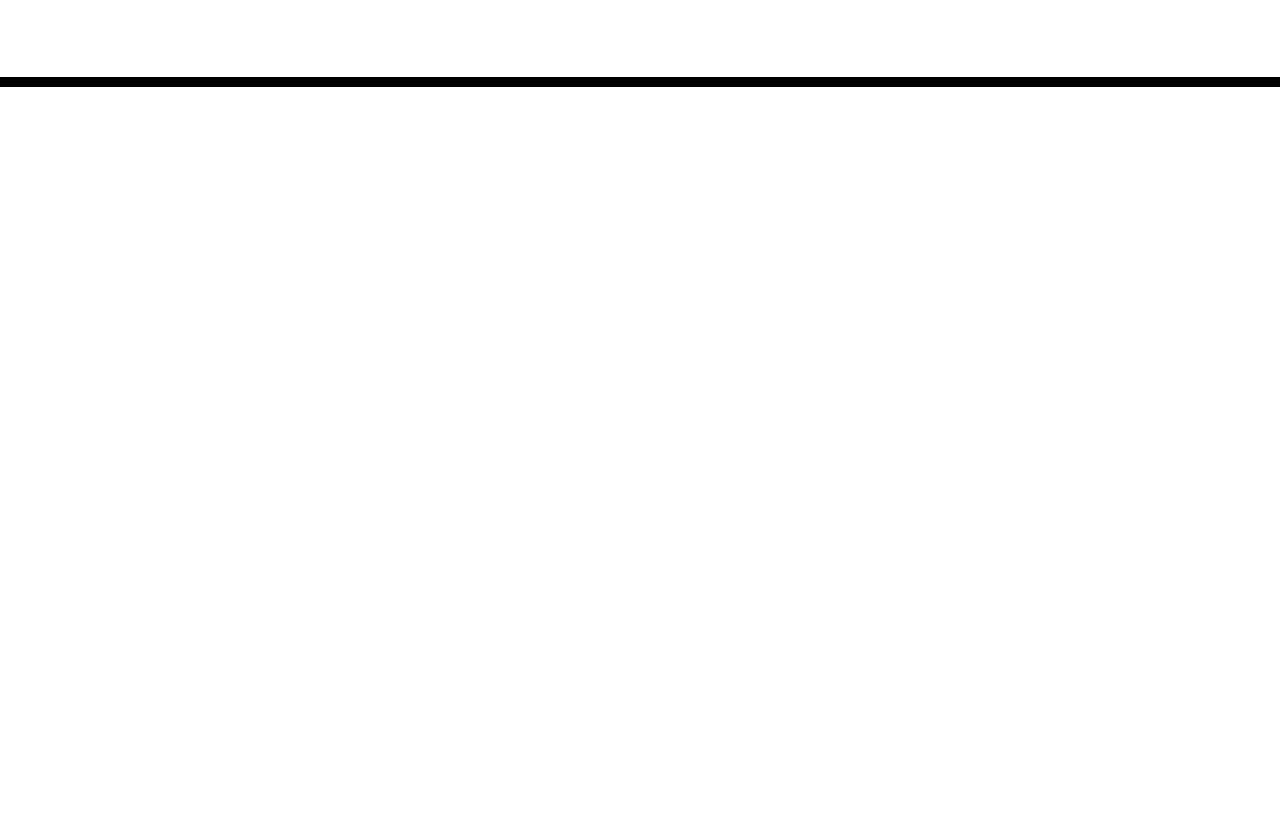
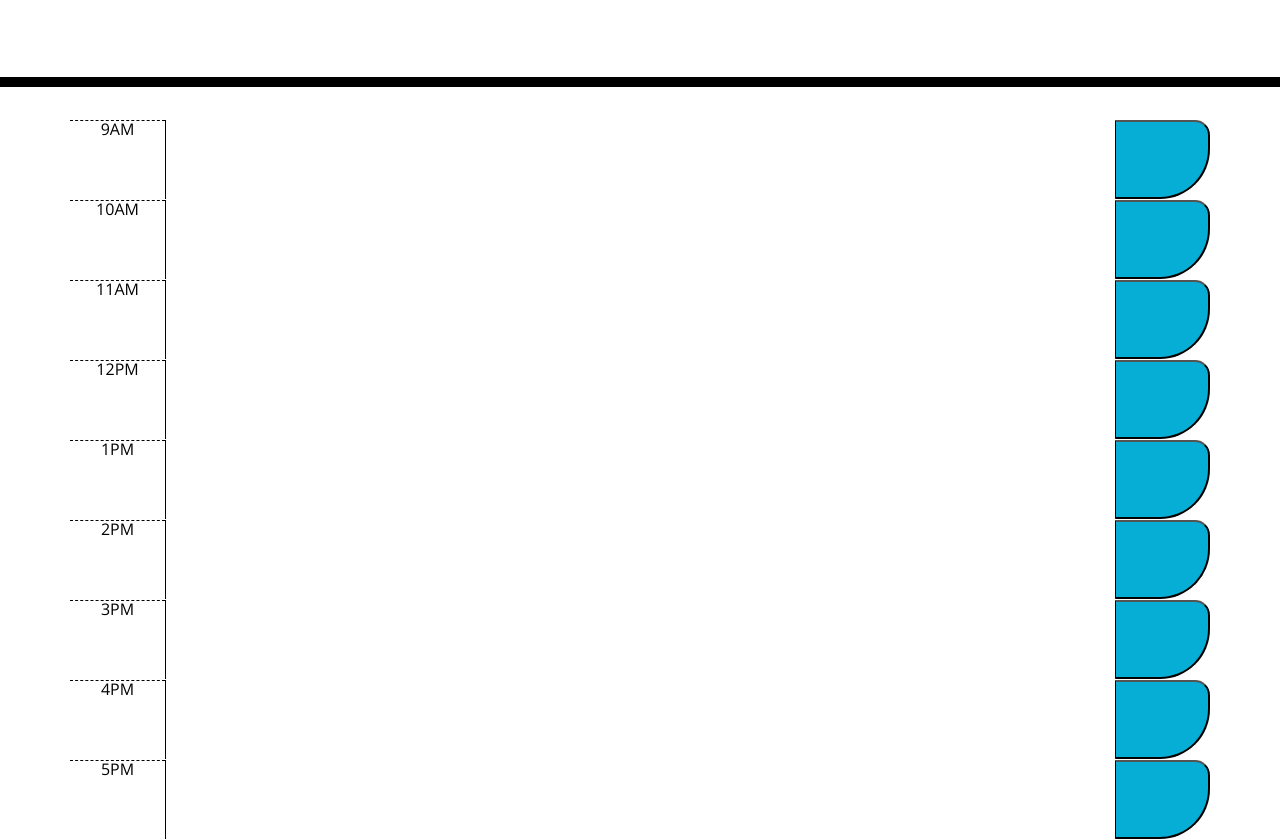
Before and after one commit to mahnameisdavid/work-sched, a plain HTML site: page index.html in a window 1280 px wide. Shown: the part 181-1020 px from the top of the page. Before the commit the page ends 800 px from the top, so only its background shows below. Drawn offline with nearby package versions, Linux system fonts and the light colour scheme; files that its build step writes are made by us from their sources.

Commit message:
work schedule layout done

```diff
--- a/assets/css/style.css
+++ b/assets/css/style.css
@@ -57,10 +57,12 @@ body {
     color: white;
   }
 
+  /* This will be the save button varibale for javascript */
+
   .saveBtn {
     border-left: 1px solid black;
     border-top-right-radius: 15px;
-    border-bottom-right-radius: 15px;
+    border-bottom-right-radius: 50px;
     background-color: #06AED5;
     color: white;
   }
--- /dev/null
+++ b/assets/js/script.js
@@ -0,0 +1 @@
+var saveButton =$(".saveBtn")
--- a/index.html
+++ b/index.html
@@ -4,13 +4,8 @@
     <meta charset="UTF-8" />
     <meta name="viewport" content="width=device-width, initial-scale=1.0" />
     <meta http-equiv="X-UA-Compatible" content="ie=edge" />
-    <link
-      rel="stylesheet"
-      href="https://stackpath.bootstrapcdn.com/bootstrap/4.3.1/css/bootstrap.min.css"
-    />
-    <link
-      rel="stylesheet"
-      href="https://use.fontawesome.com/releases/v5.8.1/css/all.css"
+    <link rel="stylesheet" href="https://stackpath.bootstrapcdn.com/bootstrap/4.3.1/css/bootstrap.min.css" />
+    <link rel="stylesheet" href="https://use.fontawesome.com/releases/v5.8.1/css/all.css"
       integrity="sha384-50oBUHEmvpQ+1lW4y57PTFmhCaXp0ML5d60M1M7uH2+nqUivzIebhndOJK28anvf"
       crossorigin="anonymous"
     />
@@ -18,7 +13,7 @@
       href="https://fonts.googleapis.com/css?family=Open+Sans&display=swap"
       rel="stylesheet"
     />
-    <link rel="stylesheet" href="style.css" />
+    <link rel="stylesheet" href="./assets/css/style.css" />
     <title>Work Day Scheduler</title>
   </head>
 
@@ -30,9 +25,65 @@
     </header>
     <div class="container">
       <!-- Timeblocks go here -->
+      <div class="time-block row" id="nine">
+          <div class="col-1 hour">9AM</div>
+    <textarea class="col-10 description"></textarea>
+          <button class="col-1 saveBtn"><span class=""></span></button>
+      </div>
+
+    <div class="time-block row" id="ten">
+          <div class="col-1 hour">10AM</div>
+    <textarea class="col-10 description"></textarea>
+          <button class="col-1 saveBtn"><span class=""></span></button>
+      </div>
+
+    <div class="time-block row" id="eleven">
+        <div class="col-1 hour">11AM</div>
+  <textarea class="col-10 description"></textarea>
+        <button class="col-1 saveBtn"><span class=""></span></button>
+    </div>
+
+    <div class="time-block row" id="twelve">
+            <div class="col-1 hour">12PM</div>
+      <textarea class="col-10 description"></textarea>
+            <button class="col-1 saveBtn"><span class=""></span></button>
+    </div>
+
+    <div class="time-block row" id="one">
+                <div class="col-1 hour">1PM</div>
+          <textarea class="col-10 description"></textarea>
+                <button class="col-1 saveBtn"><span class=""></span></button>
+    </div>
+
+    <div class="time-block row" id="two">
+                    <div class="col-1 hour">2PM</div>
+              <textarea class="col-10 description"></textarea>
+                    <button class="col-1 saveBtn"><span class=""></span></button>
+    </div>
+
+    <div class="time-block row" id="three">
+                    <div class="col-1 hour">3PM</div>
+                <textarea class="col-10 description"></textarea>
+                    <button class="col-1 saveBtn"><span class=""></span></button>
+    </div>
+
+    <div class="time-block row" id="four">
+                    <div class="col-1 hour">4PM</div>
+                <textarea class="col-10 description"></textarea>
+                    <button class="col-1 saveBtn"><span class=""></span></button>
+    </div>
+
+    <div class="time-block row" id="five">
+                    <div class="col-1 hour">5PM</div>
+                <textarea class="col-10 description"></textarea>
+                    <button class="col-1 saveBtn"><span class=""></span></button>
+    </div>
+
+
     </div>
 
     <script src="https://code.jquery.com/jquery-3.4.1.min.js"></script>
     <script src="https://cdnjs.cloudflare.com/ajax/libs/moment.js/2.24.0/moment.min.js"></script>
+    <script src="./assets/js/script.js"></script>
   </body>
 </html>
```
